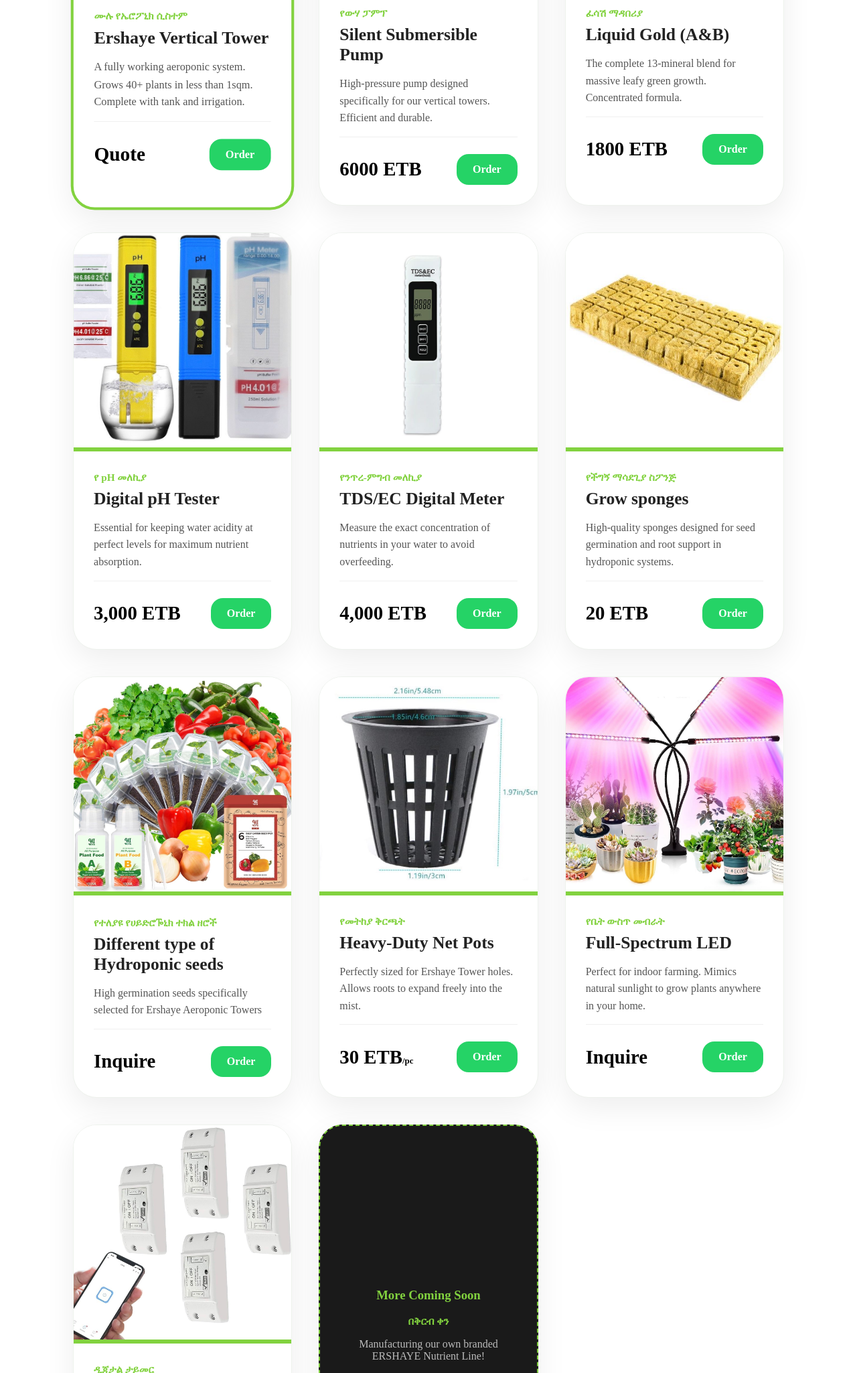
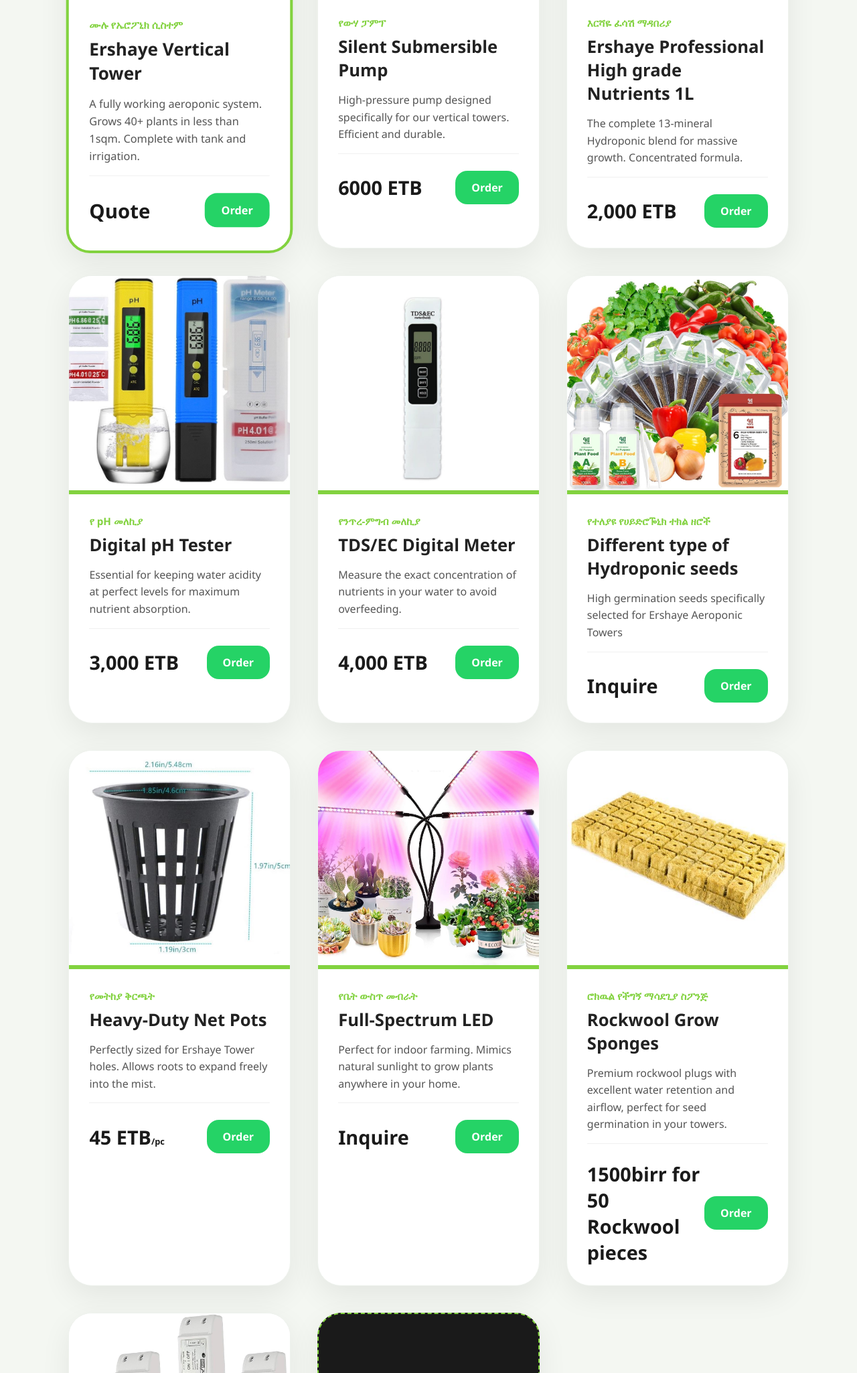
Before and after one commit to Efime1/Ershaye, a plain HTML site: page shop.html in a window 1280 px wide. Shown: the part 750-2800 px from the top of the page at 67% size. Drawn offline with Linux system fonts and the light colour scheme.

Commit message:
Added updates

```diff
--- a/shop.html
+++ b/shop.html
@@ -23,8 +23,6 @@
             --dark: #1a1a1a;
             --bg-light: #f4f7f2;
         }
-
-        <link rel="icon" type="image/png" href="favicon.png">
 
         body { font-family: 'Segoe UI', sans-serif; margin: 0; background-color: var(--bg-light); color: var(--dark); overflow-x: hidden; }
 
@@ -135,11 +133,11 @@
         <div class="product-card">
             <div class="image-box"><img src="nutrients.PNG" class="product-image"></div>
             <div class="product-content">
-                <span class="am-title">ፈሳሽ ማዳበሪያ</span>
-                <h3>Liquid Gold (A&B)</h3>
-                <p class="desc">The complete 13-mineral blend for massive leafy green growth. Concentrated formula.</p>
+                <span class="am-title">እርሻዬ ፈሳሽ ማዳበሪያ</span>
+                <h3>Ershaye Professional High grade Nutrients 1L</h3>
+                <p class="desc">The complete 13-mineral Hydroponic blend for massive growth. Concentrated formula.</p>
                 <div class="price-row">
-                    <span class="price">1800 ETB</span>
+                    <span class="price">2,000 ETB</span>
                     <a href="https://wa.me/251951469565?text=I%20want%20to%20order%20Nutrients" class="wa-btn">Order</a>
                 </div>
             </div>
@@ -171,19 +169,6 @@
             </div>
         </div>
 
-         <div class="product-card">
-            <div class="image-box"><img src="sponges.jpg" class="product-image"></div>
-            <div class="product-content">
-                <span class="am-title">የችግኝ ማሳደጊያ ስፖንጅ</span>
-                <h3>Grow sponges</h3>
-                <p class="desc">High-quality sponges designed for seed germination and root support in hydroponic systems.</p>
-                <div class="price-row">
-                    <span class="price">20 ETB</span>
-                    <a href="https://wa.me/251951469565?text=I%20want%20to%20order%20the%20EC%20Meter" class="wa-btn">Order</a>
-                </div>
-            </div>
-        </div>
-
         <div class="product-card">
             <div class="image-box"><img src="seeds.jpg" class="product-image"></div>
             <div class="product-content">
@@ -205,7 +190,7 @@
                 <h3>Heavy-Duty Net Pots</h3>
                 <p class="desc">Perfectly sized for Ershaye Tower holes. Allows roots to expand freely into the mist.</p>
                 <div class="price-row">
-                    <span class="price">30 ETB<span style="font-size: 0.8rem;">/pc</span></span>
+                    <span class="price">45 ETB<span style="font-size: 0.8rem;">/pc</span></span>
                     <a href="https://wa.me/251951469565?text=I%20want%20to%20order%20Net%20Pots" class="wa-btn">Order</a>
                 </div>
             </div>
@@ -224,6 +209,20 @@
             </div>
         </div>
 
+        <div class="product-card">
+            <div class="image-box"><img src="sponges.jpg" class="product-image"></div>
+            <div class="product-content">
+                <span class="am-title">ሮክዉል የችግኝ ማሳደጊያ ስፖንጅ</span>
+                <h3>Rockwool Grow Sponges</h3>
+                <p class="desc">Premium rockwool plugs with excellent water retention and airflow, perfect for seed germination in your towers.</p>
+                <div class="price-row">
+                    <span class="price">1500birr for 50 Rockwool pieces</span>
+                    <a href="https://wa.me/251951469565?text=I%20want%20to%20order%20Grow%20Lights" class="wa-btn">Order</a>
+                </div>
+            </div>
+        </div>
+
+
 
         <div class="product-card">
             <div class="image-box"><img src="timer.jpg" class="product-image"></div>
@@ -232,7 +231,7 @@
                 <h3>Irrigation Timer</h3>
                 <p class="desc">Automate your tower's watering cycle. Essential for consistent, healthy growth.</p>
                 <div class="price-row">
-                    <span class="price">1700 ETB</span>
+                    <span class="price">2500 ETB</span>
                     <a href="https://wa.me/251951469565?text=I%20want%20to%20order%20a%20Timer" class="wa-btn">Order</a>
                 </div>
             </div>
@@ -242,7 +241,7 @@
             <div>
                 <h3 style="color: var(--primary);">More Coming Soon</h3>
                 <p class="am-title">በቅርብ ቀን</p>
-                <p style="opacity: 0.7;">Manufacturing our own branded <br>ERSHAYE Nutrient Line!</p>
+                <p style="opacity: 0.7;">A lot more coming very soon! <br>Innovating the future of farming in Ethiopia</p>
             </div>
         </div>
 
```
Also changed, not shown: comparison.html (+0 -1 lines), index.html (+15 -1 lines), 1 other file.
